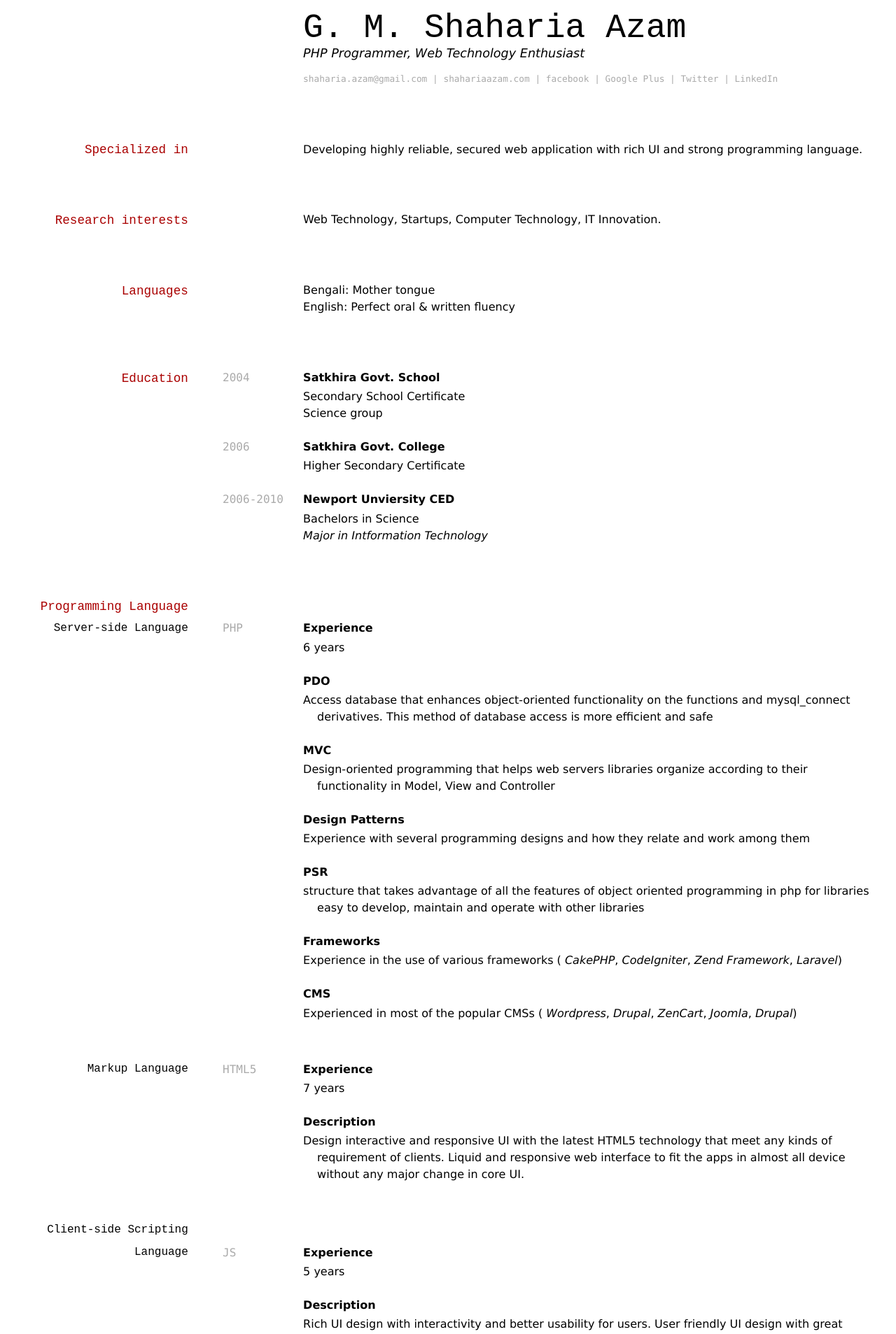
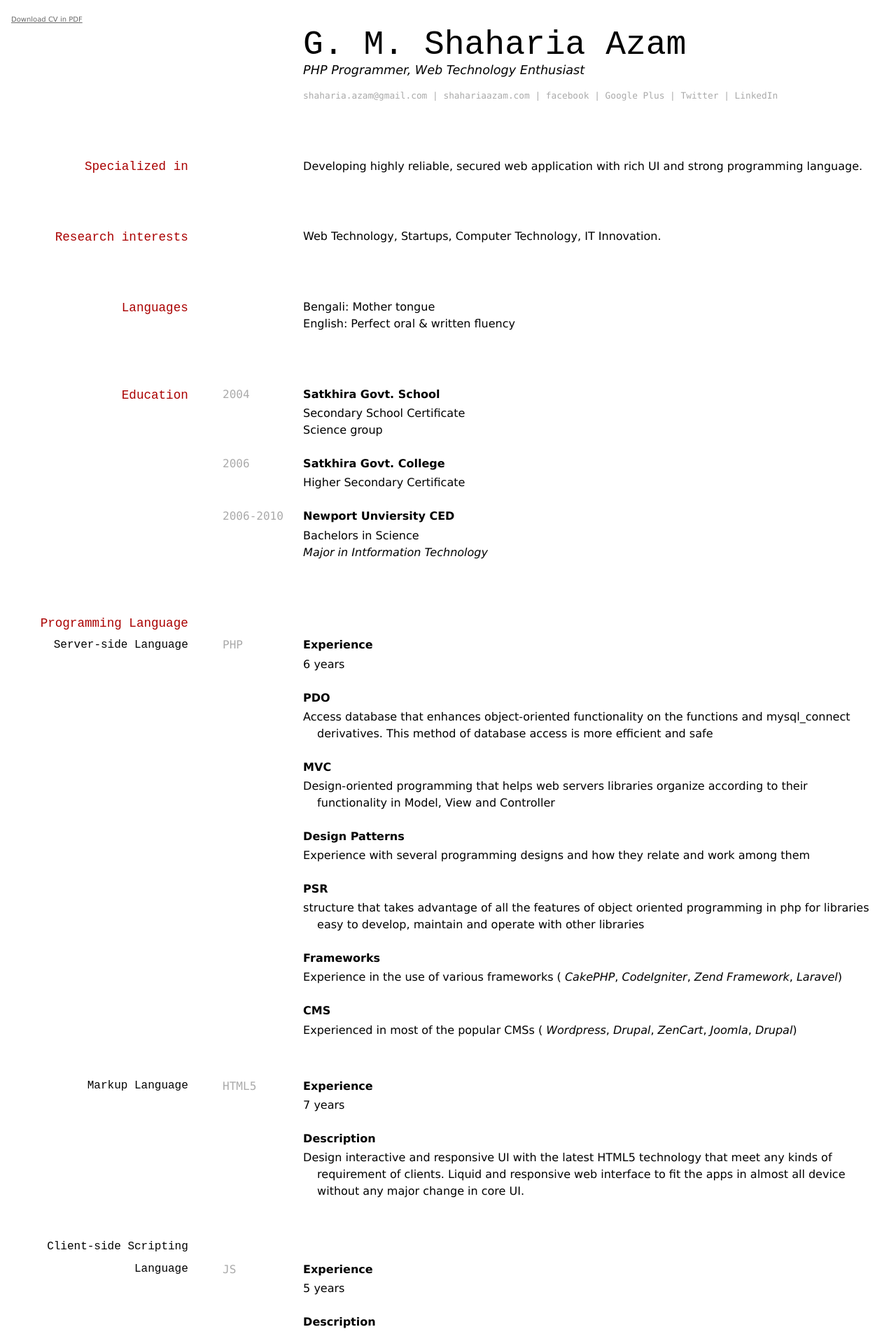
Before and after one commit to mita07/my-resume, a Jekyll site: the page built from index.md, in a window 1280 px wide. Shown: the top 1907 px of the page at 70% size. Built offline with Jekyll 4.4.1, drawn with Linux system fonts in a browser that asks for light colours.

Commit message:
PDF version generated

```diff
--- a/_layouts/cv.html
+++ b/_layouts/cv.html
@@ -9,6 +9,7 @@
 <body>
 
   <div id="main">
+      <div id="cvpdf"><a href="media/cv-of-shaharia.pdf">Download CV in PDF</a></div>
     <div id="content">
     {{ content }}
         <div id="signature">
--- a/media/cv-screen.css
+++ b/media/cv-screen.css
@@ -201,6 +201,10 @@ strong {
     padding-bottom: 0px;
 }
 
+#cvpdf{
+    font-size: 10px;
+    color: #696969;
+}
 /*
 @media only screen and (max-width: 480px) {
 	make one column somehow...
```
Also changed, not shown: 1 other file.
